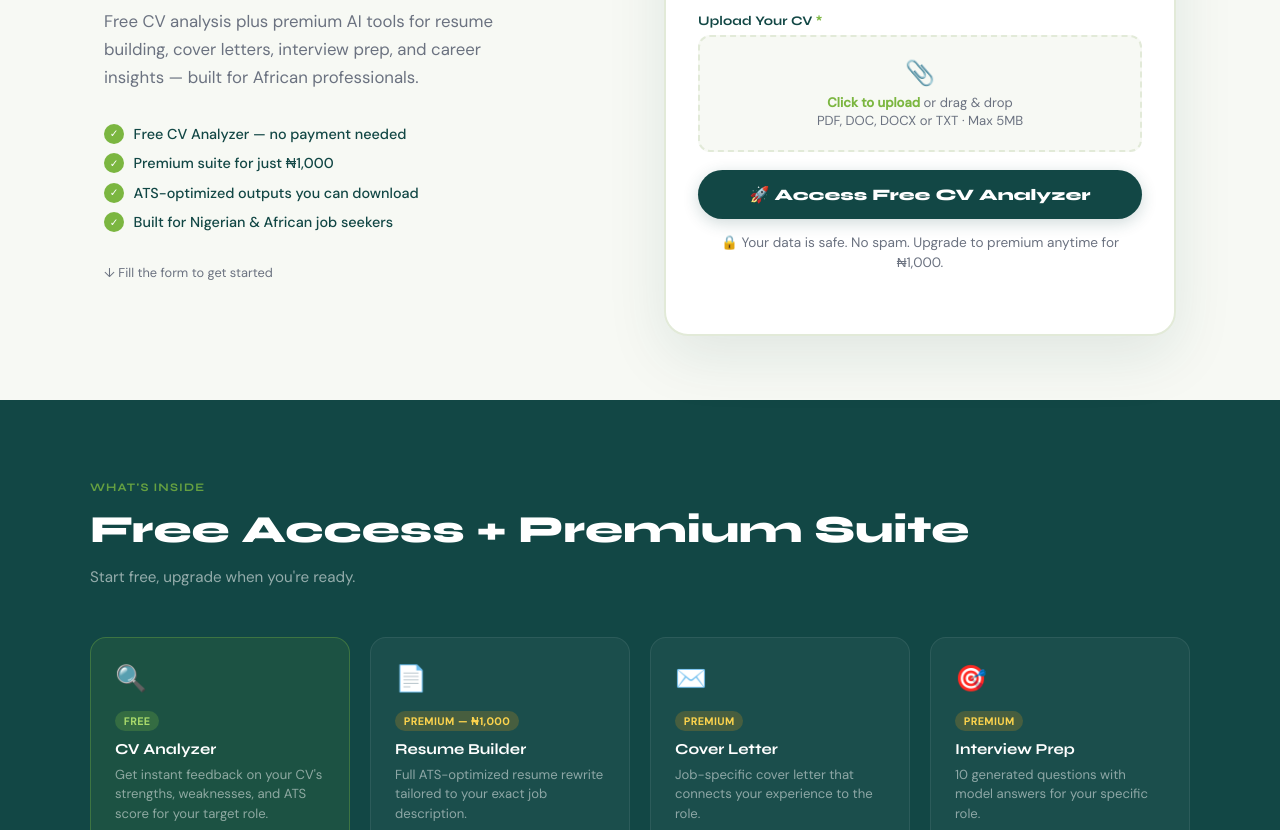
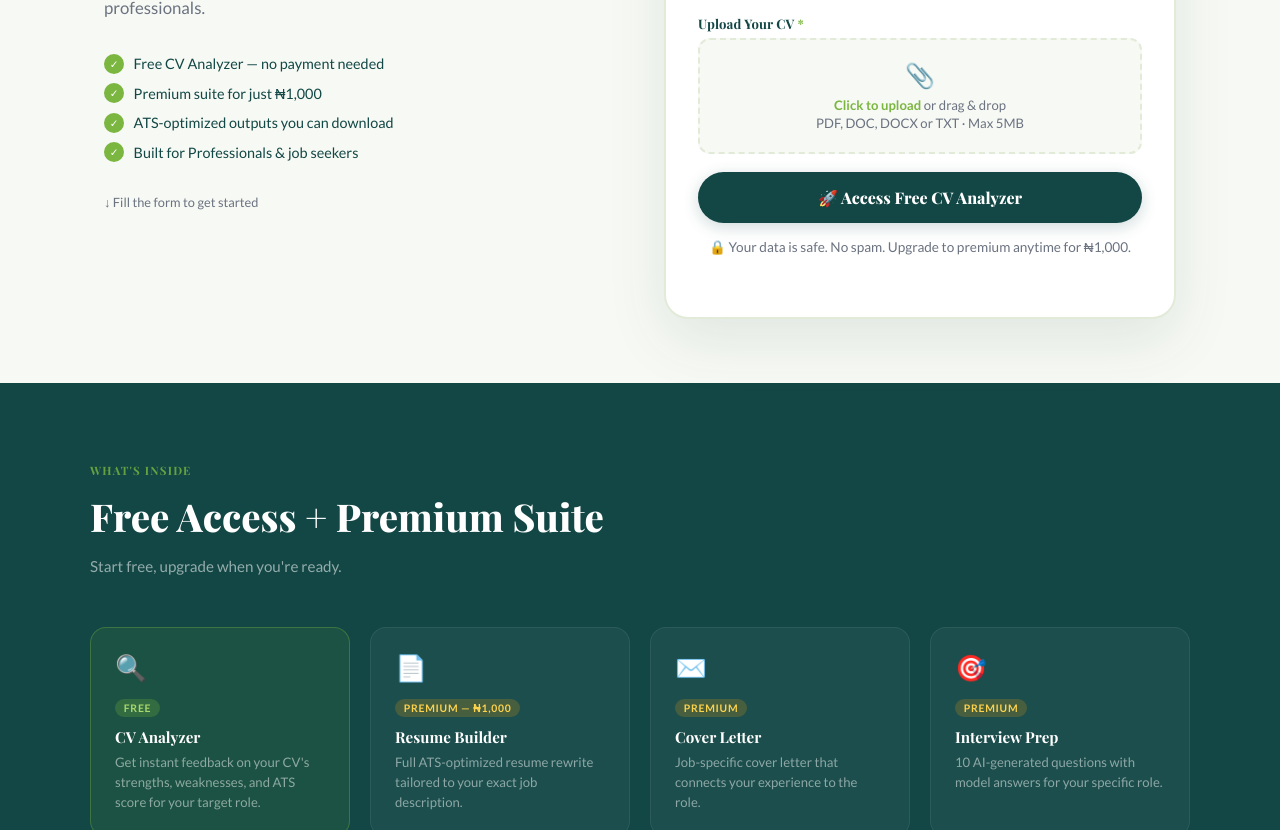
Before and after one commit to Kweenshaly7/prolaunch-cv-optimizer, a website: page index.html in a window 1280 px wide. Shown: the part 551-1381 px from the top of the page. Drawn offline with nearby package versions, Linux system fonts and the light colour scheme.

Commit message:
Fix: Update Font Type

```diff
--- a/index.html
+++ b/index.html
@@ -3,8 +3,8 @@
 <head>
   <meta charset="UTF-8">
   <meta name="viewport" content="width=device-width, initial-scale=1.0">
-  <title>ProLaunch Careers | AI Career Tools</title>
-  <link href="https://fonts.googleapis.com/css2?family=Syne:wght@400;600;700;800&family=DM+Sans:ital,wght@0,300;0,400;0,500;1,400&display=swap" rel="stylesheet">
+  <title>ProLaunch Careers | Career Tools</title>
+  <link href="https://fonts.googleapis.com/css2?family=Playfair+Display:wght@400;700;800&family=Lato:wght@300;400;700&display=swap" rel="stylesheet">
   <style>
     :root {
       --green: #7bb640; --green-dark: #6aa335; --green-pale: #f0f7e8;
@@ -15,8 +15,8 @@
     }
     *, *::before, *::after { box-sizing: border-box; margin: 0; padding: 0; }
     html { scroll-behavior: smooth; }
-    body { font-family: 'DM Sans', sans-serif; background: var(--cream); color: var(--forest); overflow-x: hidden; }
-    h1,h2,h3,h4,h5 { font-family: 'Syne', sans-serif; }
+    body { font-family: 'Lato', sans-serif; background: var(--cream); color: var(--forest); overflow-x: hidden; }
+    h1,h2,h3,h4,h5 { font-family: 'Playfair Display', serif; }
 
     /* ─── NAV ─── */
     nav {
@@ -28,10 +28,10 @@
     }
     .nav-brand { display: flex; align-items: center; gap: 0.65rem; text-decoration: none; }
     .nav-brand img { height: 38px; }
-    .nav-brand span { font-family: 'Syne', sans-serif; font-weight: 800; font-size: 1rem; color: var(--forest); }
+    .nav-brand span { font-family: 'Playfair Display', serif; font-weight: 800; font-size: 1rem; color: var(--forest); }
     .nav-btn {
       background: var(--green); color: white;
-      font-family: 'Syne', sans-serif; font-weight: 700; font-size: 0.85rem;
+      font-family: 'Playfair Display', serif; font-weight: 700; font-size: 0.85rem;
       padding: 0.55rem 1.4rem; border-radius: 50px; text-decoration: none;
       border: none; cursor: pointer; transition: all 0.2s;
     }
@@ -90,7 +90,7 @@
     .form-card p { font-size: 0.85rem; color: var(--gray); margin-bottom: 1.5rem; }
     .form-group { margin-bottom: 1.1rem; }
     .form-group label {
-      display: block; font-family: 'Syne', sans-serif;
+      display: block; font-family: 'Playfair Display', serif;
       font-weight: 700; font-size: 0.82rem; color: var(--forest);
       margin-bottom: 0.4rem; letter-spacing: 0.01em;
     }
@@ -98,7 +98,7 @@
     .form-group input, .form-group select {
       width: 100%; padding: 0.75rem 1rem;
       border: 2px solid var(--border); border-radius: 12px;
-      font-family: 'DM Sans', sans-serif; font-size: 0.9rem;
+      font-family: 'Lato', sans-serif; font-size: 0.9rem;
       color: var(--forest); outline: none; transition: border-color 0.2s;
       background: white; appearance: none;
     }
@@ -107,7 +107,7 @@
     .two-col { display: grid; grid-template-columns: 1fr 1fr; gap: 0.85rem; }
     .btn-submit {
       width: 100%; background: var(--forest); color: white;
-      font-family: 'Syne', sans-serif; font-weight: 800; font-size: 1rem;
+      font-family: 'Playfair Display', serif; font-weight: 800; font-size: 1rem;
       padding: 0.95rem; border-radius: 50px; border: none; cursor: pointer;
       transition: all 0.2s; margin-top: 0.5rem;
       display: flex; align-items: center; justify-content: center; gap: 0.5rem;
@@ -133,7 +133,7 @@
     }
     .tools-inner { max-width: 1100px; margin: 0 auto; }
     .section-eyebrow {
-      font-family: 'Syne', sans-serif; font-size: 0.72rem; font-weight: 700;
+      font-family: 'Playfair Display', serif; font-size: 0.72rem; font-weight: 700;
       letter-spacing: 0.1em; text-transform: uppercase;
       color: rgba(123,182,64,0.8); margin-bottom: 0.75rem;
     }
@@ -202,13 +202,13 @@
     <div class="hero-left">
       <h1 class="fade-1">Your Career,<br><em>Launched</em><br>with ProLaunch Careers</h1>
       <p class="hero-sub fade-2">
-        Free CV analysis plus premium AI tools for resume building, cover letters, interview prep, and career insights — built for African professionals.
+        Free CV analysis plus premium tools for resume building, cover letters, interview prep, and career insights — built for professionals.
       </p>
       <div class="hero-features fade-3">
         <div class="hero-feat"><div class="feat-dot">✓</div> Free CV Analyzer — no payment needed</div>
         <div class="hero-feat"><div class="feat-dot">✓</div> Premium suite for just ₦1,000</div>
         <div class="hero-feat"><div class="feat-dot">✓</div> ATS-optimized outputs you can download</div>
-        <div class="hero-feat"><div class="feat-dot">✓</div> Built for Nigerian & African job seekers</div>
+        <div class="hero-feat"><div class="feat-dot">✓</div> Built for Professionals & job seekers</div>
       </div>
       <div class="hero-scroll fade-4">↓ Fill the form to get started</div>
     </div>
@@ -301,7 +301,7 @@
           <div class="tile-icon">🎯</div>
           <div class="tile-badge badge-premium">Premium</div>
           <h4>Interview Prep</h4>
-          <p>10 generated questions with model answers for your specific role.</p>
+          <p>10 AI-generated questions with model answers for your specific role.</p>
         </div>
         <div class="tool-tile">
           <div class="tile-icon">💡</div>
```
